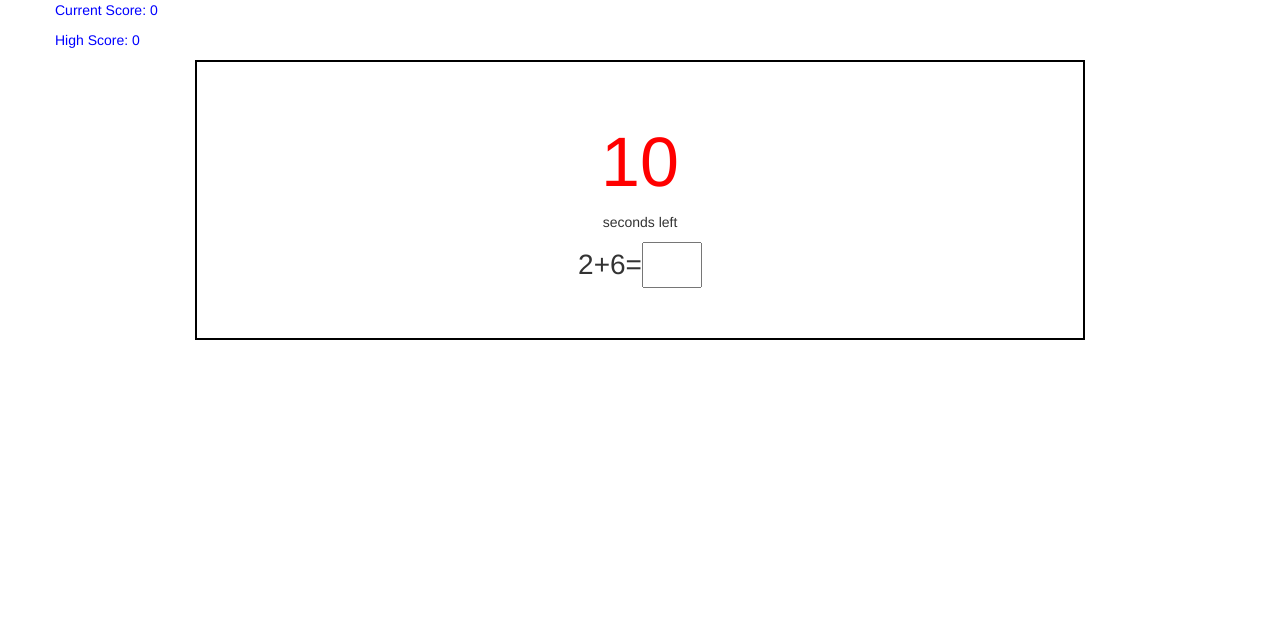
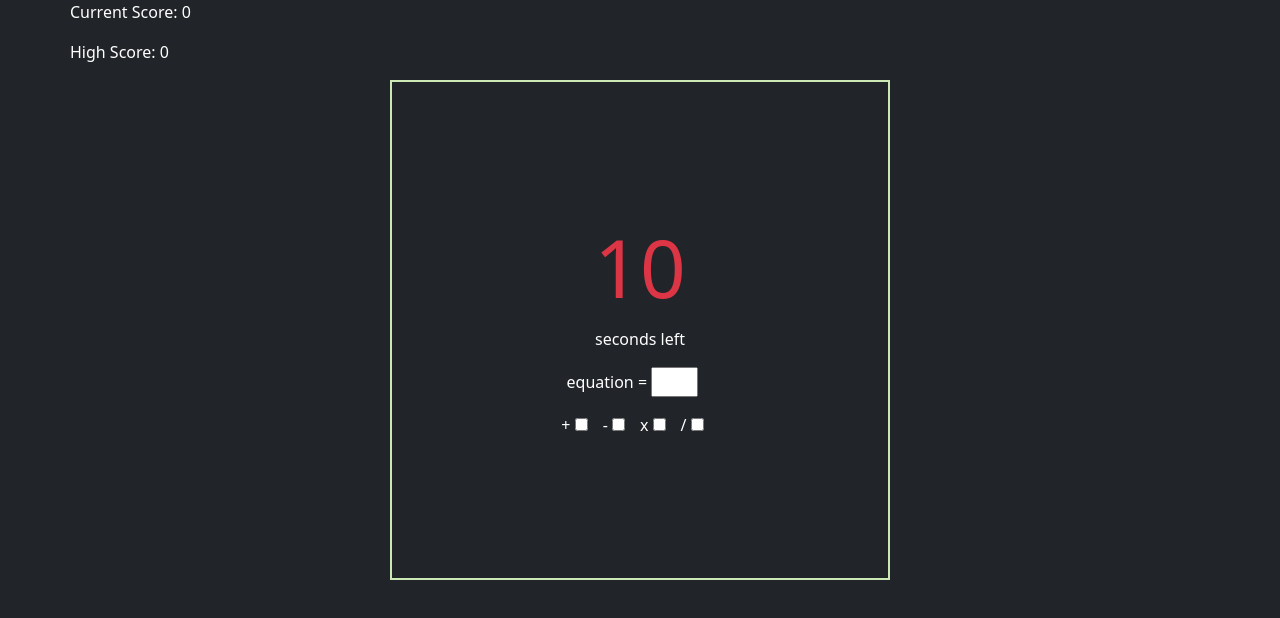
Before and after one commit to tedwards16/Math-Game, a plain HTML site: page index.html in a window 1280 px wide. Drawn offline with nearby package versions, Linux system fonts and the light colour scheme.

Commit message:
HTML done. Equation work in progress

```diff
--- a/index.html
+++ b/index.html
@@ -3,33 +3,45 @@
   <head>
     <meta charset="utf-8">
     <meta name="viewport" content="width=device-width">
-    <title>10 Sec Maths Game</title>
-    <link rel="stylesheet" href="https://maxcdn.bootstrapcdn.com/bootstrap/3.3.7/css/bootstrap.min.css">
+    <title>10 Sec Math Game</title>
+    <link href="https://cdn.jsdelivr.net/npm/bootstrap@5.1.1/dist/css/bootstrap.min.css" rel="stylesheet" integrity="sha384-F3w7mX95PdgyTmZZMECAngseQB83DfGTowi0iMjiWaeVhAn4FJkqJByhZMI3AhiU" crossorigin="anonymous">
     <script src="https://ajax.googleapis.com/ajax/libs/jquery/3.3.1/jquery.min.js"></script>
     <link href="style.css" rel="stylesheet" type="text/css" />
     <script src="script.js"></script>
+    <style>
+      input::-webkit-outer-spin-button,
+      input::-webkit-inner-spin-button {
+             -webkit-appearance: none;
+              margin: 0;
+      }
+
+      input[type=number] {
+          -moz-appearance: textfield;
+      }
+    </style>
   </head>
-  <body>
+  <body class="bg-dark text-white">
     <div class="container">
       <div class="row">
         <div class="scoreboard">
           <p id="current-score">Current Score: 0</p>
           <p id="high-score">High Score: 0</p>
         </div>
-        <div class="game-board">
+        <div class="game-board d-flex justify-content-center text-center">
           <div>
-            <div id="timer">10</div>
+            <div id="time-left" class="text-danger">10</div>
             <p>seconds left</p>
           </div>
-          <table>
-            <tr class="equation">
-              <td class="first-number"></td>
-              <td class="operator">+</td>
-              <td class="second-number"></td>
-              <td class="equals">=</td>
-              <td class="answer"><input type="text" size="1"</td>
-            </tr>
-          </table>
+          <form>
+            <div>
+              <div class="equation">
+                <p>equation = <input type="number"  class="userInput "></p>
+              </div>
+            </div>
+            <div class="row d-flex justify-content-center">
+              <p id="operator">+ <input type="checkbox" id="addition">- <input type="checkbox" id="subtraction">x <input type="checkbox" id="multiplication">/ <input type="checkbox" id="division"></p>
+            </div>
+          </form>
         </div>
       </div>
     </div>
--- a/script.js
+++ b/script.js
@@ -1,69 +1,17 @@
-$(document).ready(function () {
-  var timer = 10;
-  var currentScore = 0;
-  var highScore = 0;
-  var firstNumber;
-  var secondNumber;
-  var answer;
-  var limit = 10
-  function generateEquation () {
-    firstNumber = Math.floor(Math.random()*limit);
-    secondNumber = Math.floor(Math.random()*limit);
-    $('.first-number').text(firstNumber);
-    $('.second-number').text(secondNumber);
-    answer = firstNumber + secondNumber;
-    };
-
-  generateEquation();
-
-  function countdown () {
-    var time = setInterval(function () {
-      addTime(-1);
-      $('#timer').text(timer);
-      if (timer == 0) {
-        clearInterval(time);
-        $('#timer').text('10');
-        currentScore = 0;
-        $('#current-score').text("Current Score: 0");
-      }
-    }, 1000);
-    timer = 10;
-  }
-
-  function addTime (amount) {
-    timer += amount;
-  }
-
-  function game () {
-    timer = 9;
-    countdown ();
-    $(document).on('keyup', '.answer', function (){
-      var userAnswer = $('.answer input').val();
-      if (userAnswer == answer) {
-        $('.answer input').val('');
-        currentScore++;
-        addTime(1);
-        $('#current-score').text("Current Score: " + currentScore);
-        if (currentScore > highScore) {
-          highScore = currentScore;
-          $('#high-score').text("High Score:" + highScore);
-        }
-        generateEquation();
-      }
-    });
-  }
-
-  $(document).on('click', function() {
-    if ($('#timer').text() == 10) {
-      game();
-    }
-  });
-
-  $(document).on('keydown', function() {
-    if ($('#timer').text() == 10) {
-      game();
-    }
-  })
+$(document).ready(function(){
 
 
-})
+function equationGenerator () {
+    var equation = {};
+    var firstNumber = Math.floor(Math.random() * 10);
+    var secondNumber = Math.floor(Math.random() * 10);
+    console.log(firstNumber);
+    console.log(secondNumber);
+    var operator = ["*", "+", "-", "/"][Math.floor(Math.random() * 4)];
+    equation.leftSide = firstNumber + operator + secondNumber;
+    equation.rightSide = eval(equation.leftSide);
+    return equation;
+  }
+console.log(equationGenerator());
+
+});
--- a/style.css
+++ b/style.css
@@ -2,28 +2,33 @@ html {
   height: 100%;
   width: 100%;
 }
+body {
 
-.game-board {
-  text-align: center;
-  border: 2px solid black;
-  margin-left: 10em;
-  margin-right: 10em;
-  font-size: 1em;
 }
-
-table {
-  border-collapse: collapse;
-  margin: 0 auto;
-  margin-bottom: 50px;
-  font-size: 2em;
+input {
+  margin-right: 15px;
 }
-#timer {
+#time-left {
   font-size: 5em;
-  color: red;
-  text-align: center;
-  margin-top: 50px;
 }
 
 .scoreboard {
-  color: blue;
+  padding-left: 0px
 }
+
+.game-board {
+  height: 500px;
+  width: 500px;
+  border: 2px solid #cce8b5;
+  margin: auto;
+  flex-direction: column;
+}
+
+.userInput {
+  width: 10%;
+}
+
+#operator {
+  text-align: center;
+  font-size: 1em;
+}
```
